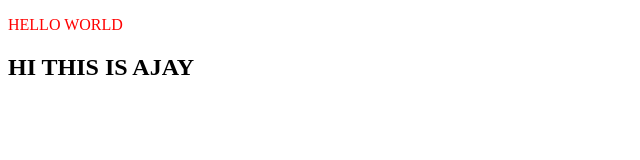
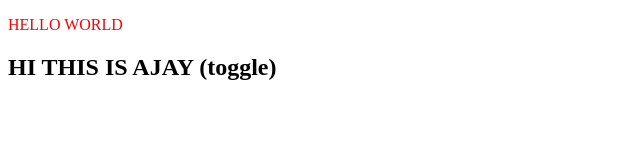
Before and after one commit to Ajju2017/job_applicationForm, a plain HTML site: page job_applicationForm/index.html in a window 1280 px wide. Shown: the whole page, without its empty margins (0-640 px from the left). Drawn offline with Linux system fonts and the light colour scheme.

Commit message:
this is an toggle

```diff
--- a/job_applicationForm/index.html
+++ b/job_applicationForm/index.html
@@ -8,6 +8,6 @@
 </head>
 <body>
     <p>HELLO WORLD</p>
-    <h2>HI THIS IS AJAY</h2>
+    <h2>HI THIS IS AJAY (toggle)</h2>
 </body>
 </html>
```
